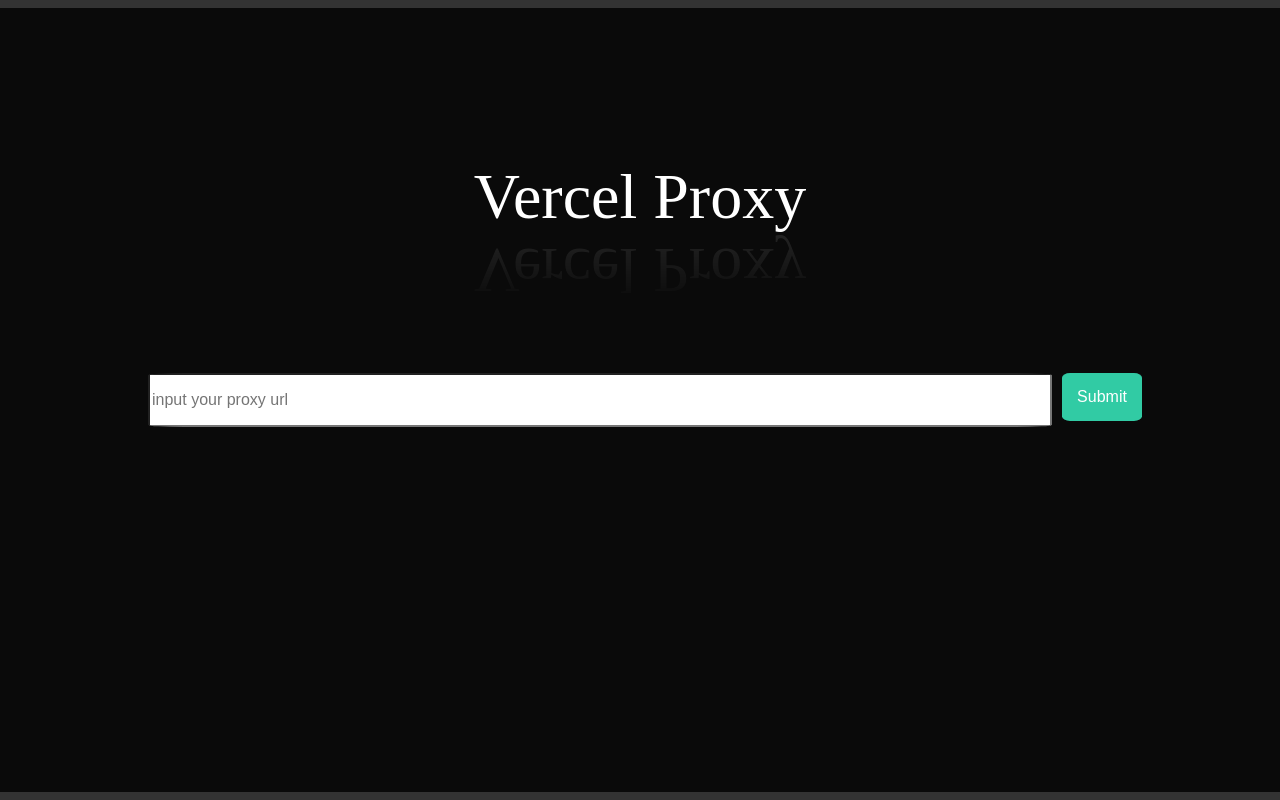
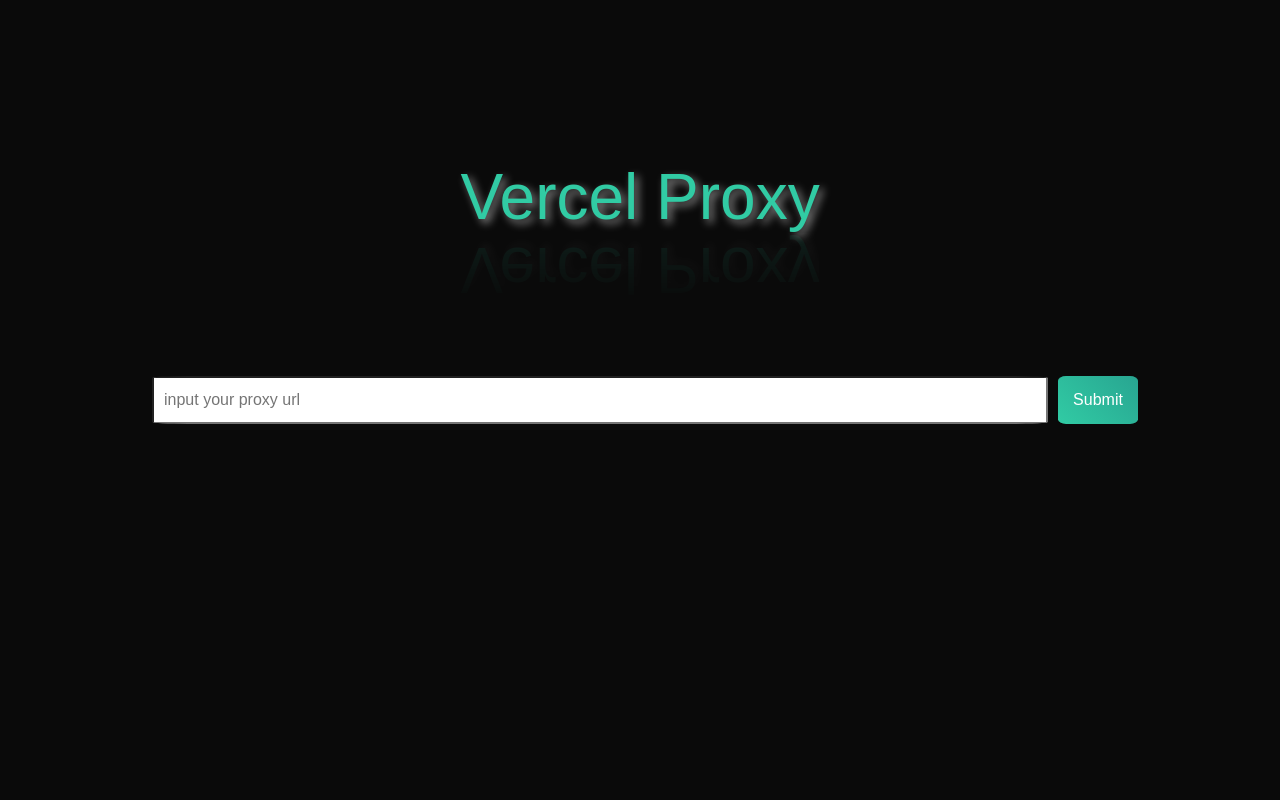
Before and after one commit to jin-lin0/vercel-proxy, a website: page index.html in a window 1280 px wide. Drawn offline with Linux system fonts and the light colour scheme.

Commit message:
feat: optimize style

```diff
--- a/index.html
+++ b/index.html
@@ -15,6 +15,10 @@
         width: 100%;
         color: white;
         background-color: rgba(0, 0, 0, 0.8);
+        font-family: "Arial", sans-serif;
+        margin: 0;
+        padding: 0;
+        overflow: hidden;
       }
       *:focus {
         outline: none;
@@ -24,12 +28,15 @@
         top: 20%;
         font-size: 4em;
         margin-bottom: 1em;
+        color: #31cba4;
+        text-shadow: 4px 4px 8px rgba(255, 255, 255, 0.5);
         -webkit-box-reflect: below -1px linear-gradient(transparent, rgba(0, 0, 0, 0.1));
       }
       .searchbar {
         width: 100%;
         display: flex;
         justify-content: center;
+        align-items: center;
       }
       input {
         border-radius: 4%;
@@ -39,16 +46,42 @@
         width: 70%;
         margin: 0 10px;
         background: #fff;
+        transition: background-color 0.3s, border-color 0.3s, box-shadow 0.3s;
+        padding: 0 10px;
+        box-sizing: border-box;
       }
+      input:focus {
+        outline: none;
+        border-color: #31cba4;
+        box-shadow: 0 0 5px rgba(49, 203, 164, 0.5);
+      }
+
+      input:hover {
+        background-color: #f1f1f1;
+        border-color: #31cba4;
+        box-shadow: 0 0 5px rgba(49, 203, 164, 0.2);
+      }
+
       button {
         border: 0;
         border-radius: 10%;
-        background: #31cba4;
+        background: linear-gradient(45deg, #31cba4, #28a591);
         color: #fff;
         font-size: 1em;
         width: 5em;
         height: 3rem;
         cursor: pointer;
+        transition: background 0.3s, box-shadow 0.3s, transform 0.2s;
+      }
+      button:hover {
+        background: linear-gradient(45deg, #28a591, #31cba4);
+        box-shadow: 0 0 15px rgba(49, 203, 164, 0.4);
+      }
+
+      button:active {
+        background: linear-gradient(45deg, #28a591, #31cba4);
+        box-shadow: 0 0 5px rgba(49, 203, 164, 0.6);
+        transform: scale(0.95);
       }
     </style>
   </head>
```
